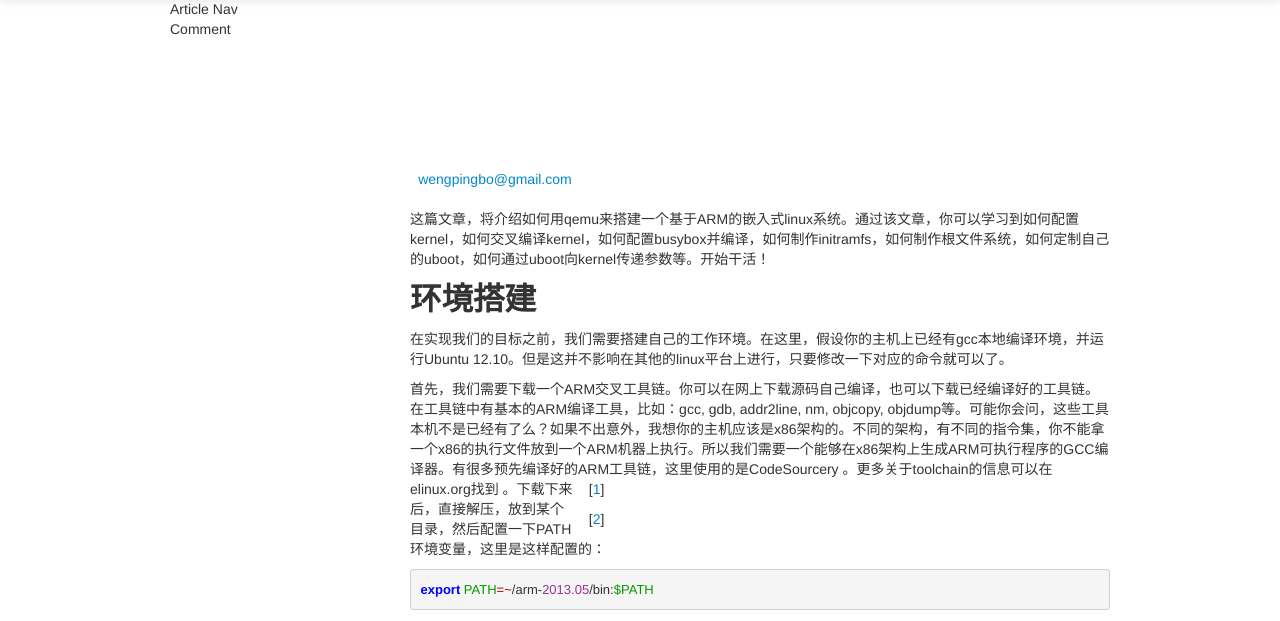
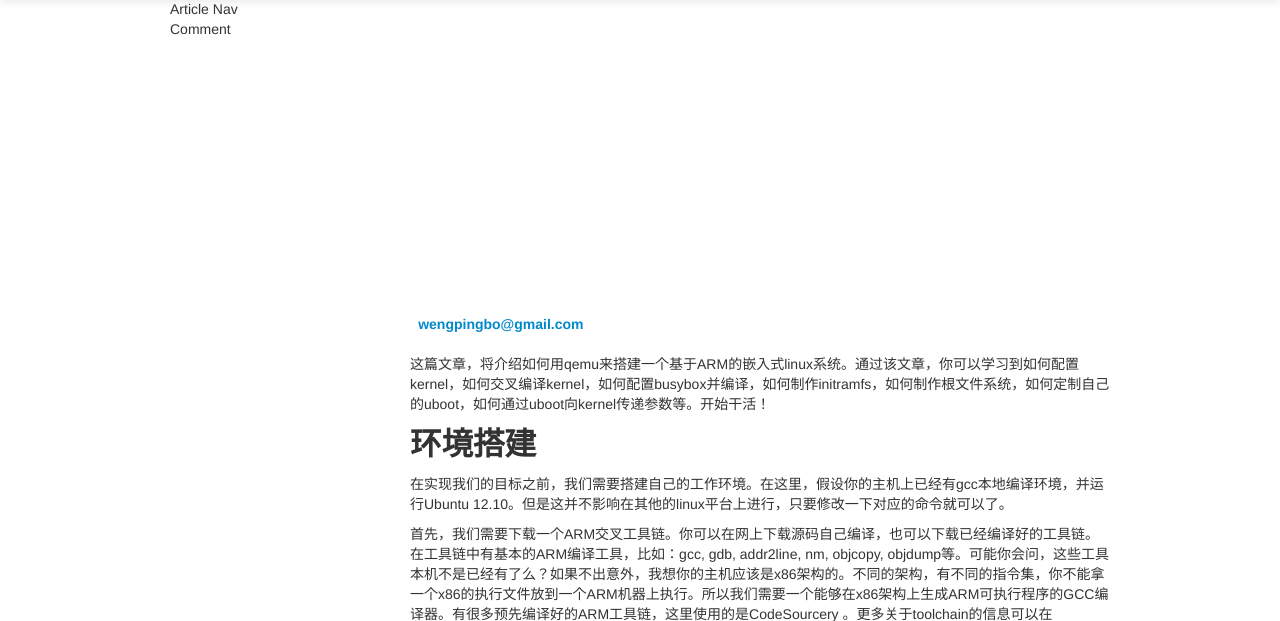
Before and after one commit to wengpingbo/naked-bug, a PHP site: page /qemu_arm_blog.php in a window 1280 px wide. Shown: the part 41-662 px from the top of the page. Run offline with PHP 8.4, Linux system fonts and the light colour scheme.

Commit message:
change header non-title text style
Signed-off-by: WEN Pingbo <wengpingbo@gmail.com>

```diff
--- a/css/main.css
+++ b/css/main.css
@@ -48,5 +48,10 @@ a:active {
 }
 
 #header h1 {
-  margin-top: 100px;
+  margin-top: 35%;
 }
+
+#header span {
+  font-size: 14px;
+  font-weight: bold;
+}
```
